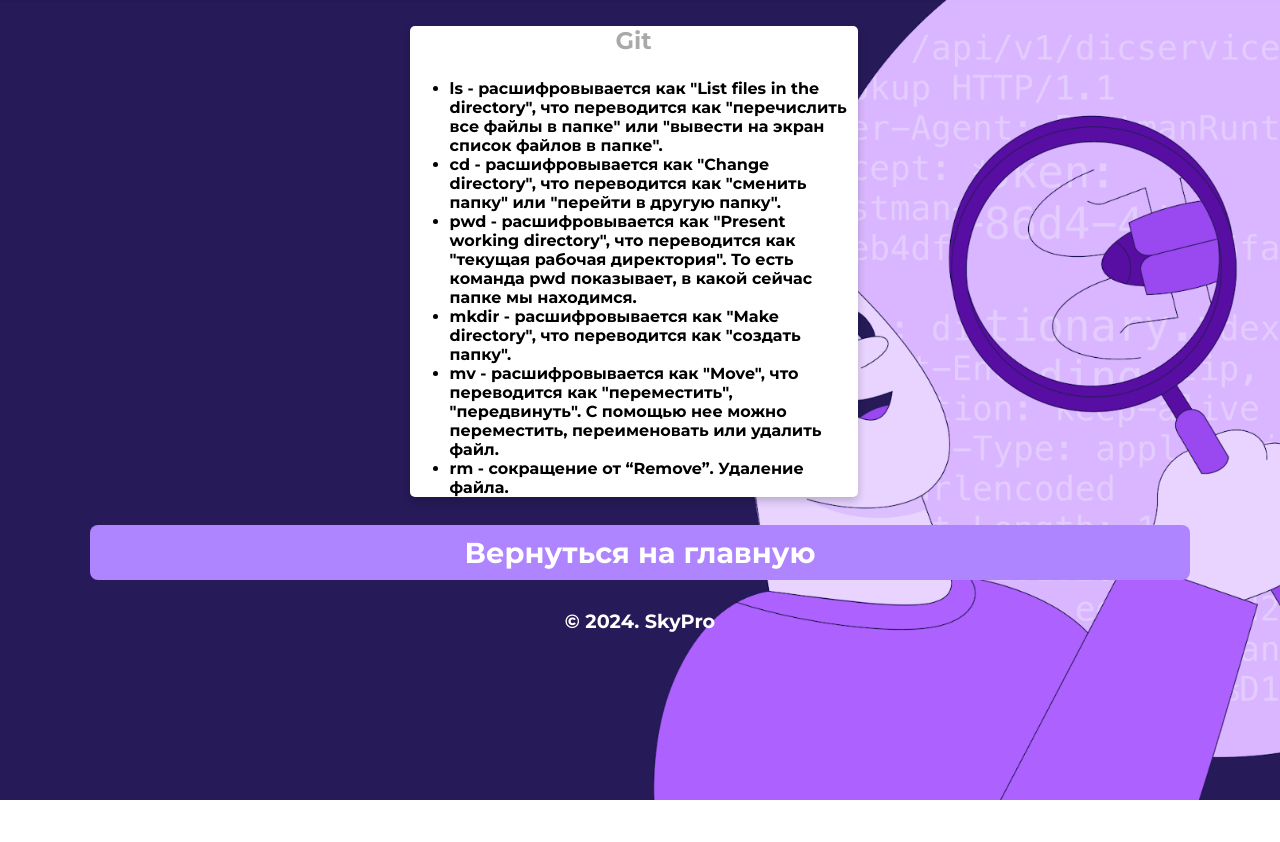
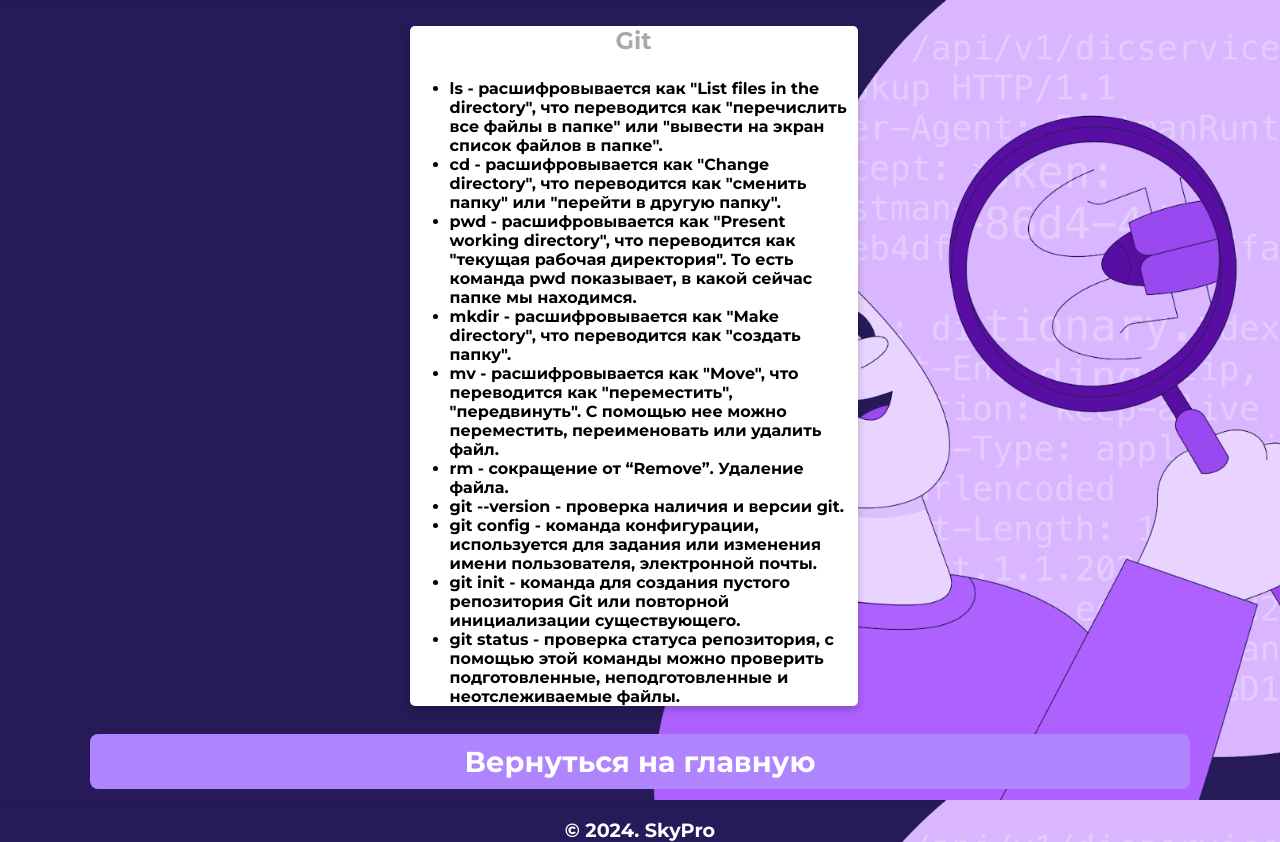
Before and after one commit to PavelG253/Homework, a plain HTML site: page skypro_final_task-main/html/git.html in a window 1280 px wide. Before the commit the page ends 800 px from the top, so only its background shows below. Drawn offline with Linux system fonts and the light colour scheme.

Commit message:
Update git.html

```diff
--- a/skypro_final_task-main/html/git.html
+++ b/skypro_final_task-main/html/git.html
@@ -20,6 +20,11 @@
             <li>mkdir - расшифровывается как "Make directory", что переводится как "создать папку".</li>
             <li>mv - расшифровывается как "Move", что переводится как "переместить", "передвинуть". С помощью нее можно переместить, переименовать или удалить файл.</li>
             <li>rm - сокращение от “Remove”. Удаление файла.</li>
+            <li>git --version - проверка наличия и версии git.</li>
+            <li>git config - команда конфигурации, используется для задания или изменения имени пользователя, электронной почты.</li>
+            <li>git init - команда для создания пустого репозитория Git или повторной инициализации существующего.</li>
+            <li>git status - проверка статуса репозитория, с помощью этой команды можно проверить подготовленные, неподготовленные и неотслеживаемые файлы.</li>
+
          </ul>
       </div>
       <!--footer-->
```
